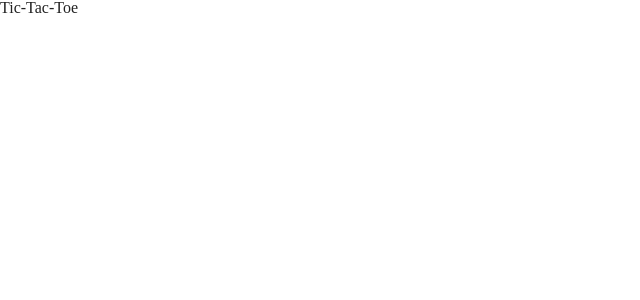
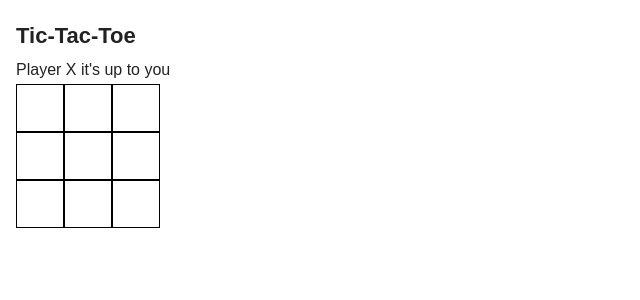
Before and after one commit to esmee-peters/Tic-Tac-Toe, a React (Vite) app: page / in a window 1280 px wide. Shown: the top 300 px of the page, without its empty margins (0-640 px from the left). Built offline with nearby package versions, Linux system fonts and the light colour scheme.

Commit message:
Add MVP of tic-tac-toe game

```diff
--- a/package.json
+++ b/package.json
@@ -9,7 +9,7 @@
   },
   "scripts": {
     "dev": "parcel index.html",
-    "build": "parcel build index.html --public-url ./"
+    "build": "parcel build index.html ./"
   },
   "dependencies": {
     "react": "^17.0.1",
--- a/src/compontents/App.jsx
+++ b/src/compontents/App.jsx
@@ -1,7 +1,11 @@
 import React from 'react';
+import Game from './Game.jsx';
 
 export default function App() {
   return (
-    <h1>Tic-Tac-Toe</h1>
+    <>
+      <h1>Tic-Tac-Toe</h1>
+      <Game />
+    </>
   )
 }
--- /dev/null
+++ b/src/compontents/Board.jsx
@@ -0,0 +1,34 @@
+import React from 'react';
+import Box from './Box.jsx';
+
+export default function Board({boxes, onBoxHandler}) {
+  const createBox = (index) => {
+    return (
+      <Box
+        index={index}
+        value={boxes[index]}
+        onBoxHandler={onBoxHandler}
+      />
+    )
+  }
+
+  return (
+    <div className="board">
+      <div className="board__row">
+        {createBox(0)}
+        {createBox(1)}
+        {createBox(2)}
+      </div>
+      <div className="board__row">
+        {createBox(3)}
+        {createBox(4)}
+        {createBox(5)}
+      </div>
+      <div className="board__row">
+        {createBox(6)}
+        {createBox(7)}
+        {createBox(8)}
+      </div>
+    </div>
+  )
+}
--- /dev/null
+++ b/src/compontents/Box.jsx
@@ -0,0 +1,10 @@
+
+import React from 'react';
+
+export default function Box({index, value, onBoxHandler}) {
+  return (
+    <button className="box" onClick={() => onBoxHandler(index)}>
+      {value}
+    </button>
+  )
+}
--- /dev/null
+++ b/src/compontents/Game.jsx
@@ -0,0 +1,53 @@
+import React, {useState} from 'react';
+import Board from './Board.jsx';
+
+export default function Game() {
+  const [boxes, setBoxes] = useState(Array(9).fill(''));
+  const [player, setPlayer] = useState(true);
+  const [winner, setWinner] = useState(null);
+
+  const onBoxHandler = (i) => {
+    const newBoxes = [...boxes];
+
+    if (player) {
+      newBoxes[i] = 'X';
+    }
+    else {
+      newBoxes[i] = 'O';
+    }
+    setBoxes(newBoxes);
+    setPlayer(!player);
+
+    checkWinner(newBoxes);
+  }
+
+  const checkWinner = (boxes) => {
+    const lines = [
+      [0, 1, 2],
+      [3, 4, 5],
+      [6, 7, 8],
+      [0, 4, 8],
+      [2, 4, 6]
+    ];
+
+    for (let i = 0; i < lines.length; i++) {
+      const [a, b, c] = lines[i];
+      if (boxes[a] && boxes[a] === boxes[b] && boxes[a] === boxes[c]) {
+        setWinner(boxes[a]);
+      }
+    }
+    return;
+  }
+
+  return (
+    <div className="game">
+      <div  className="game__status">
+        {winner ?
+          <h2>🎉 We have a winner: {winner} wins!! 🎉</h2> :
+          <h3>{player ? 'Player X' : 'Player O'} it's up to you</h3>
+        }
+      </div>
+      <Board boxes={boxes} onBoxHandler={onBoxHandler} />
+    </div>
+  )
+}
--- /dev/null
+++ b/src/style/app.scss
@@ -0,0 +1,3 @@
+body {
+  margin: 1rem;
+}
--- /dev/null
+++ b/src/style/box.scss
@@ -0,0 +1,7 @@
+.box {
+  vertical-align: top;
+  background-color: $white;
+  border: 1px solid $black;
+  width: 3rem;
+  height: 3rem;
+}
--- a/src/style/index.scss
+++ b/src/style/index.scss
@@ -1,4 +1,8 @@
 // Definitions
 @import 'reset.scss';
+@import 'typography.scss';
+@import 'variables.scss';
 
 // Components
+@import 'app.scss';
+@import 'box.scss';
--- /dev/null
+++ b/src/style/typography.scss
@@ -0,0 +1,10 @@
+body {
+  font-family: Arial, Helvetica, sans-serif;
+  font-size: 16px;
+  line-height: 1.80;
+}
+
+h1 {
+  font-size: 22px;
+  font-weight: bold;
+}
--- /dev/null
+++ b/src/style/variables.scss
@@ -0,0 +1,3 @@
+// Colors
+$white: #fff;
+$black: #000;
```
Also changed, not shown: 1 other file (tests, documents, lock files or other folders).
